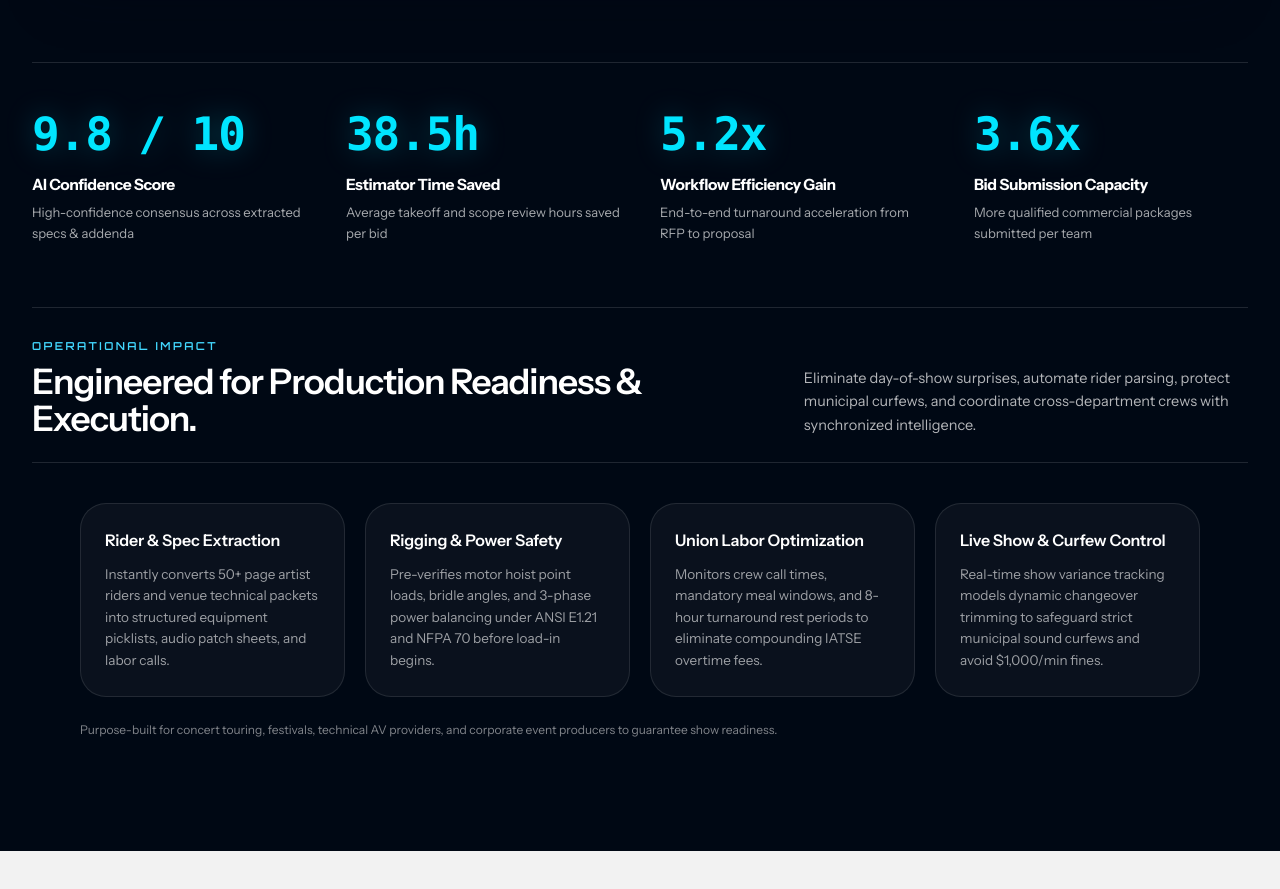
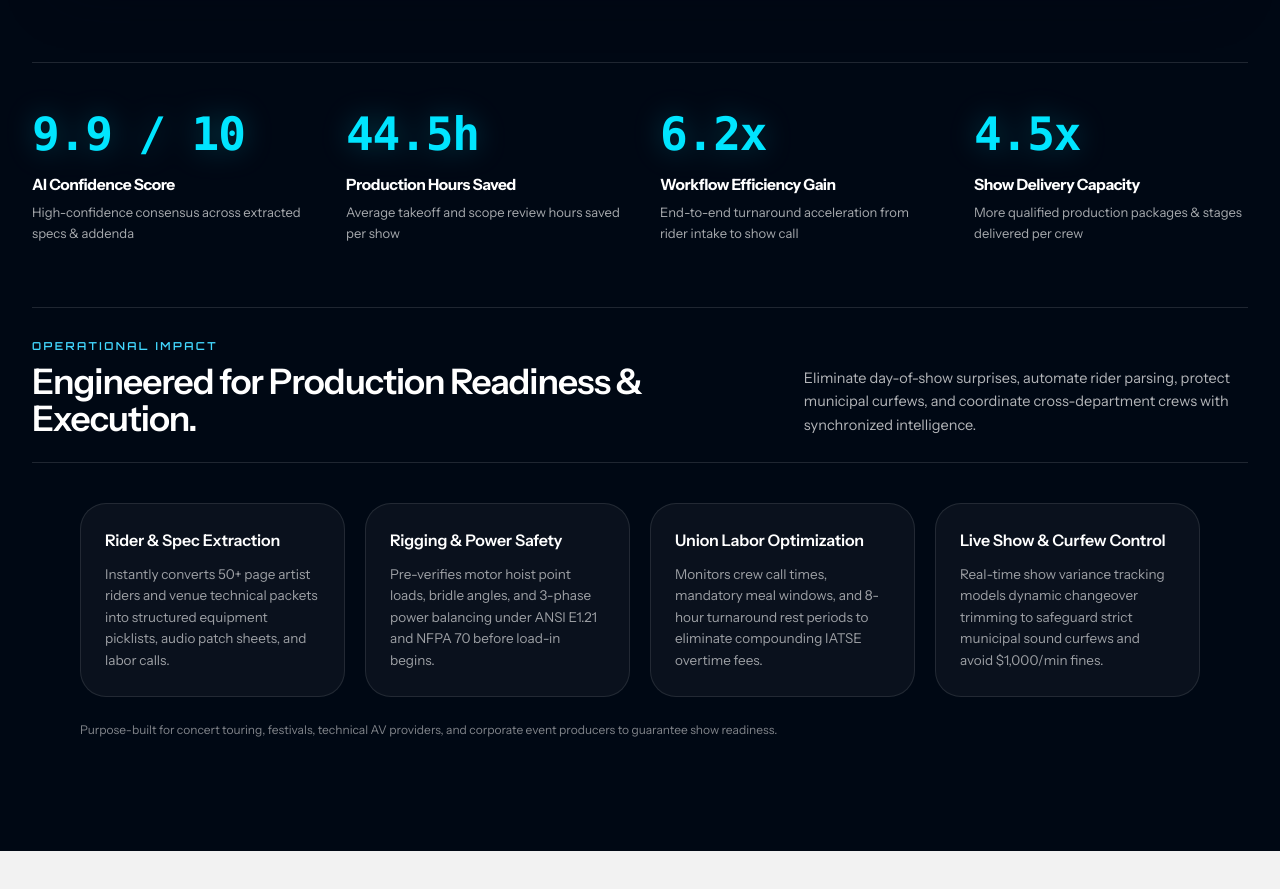
Before and after one commit to sannidhya-nestack/Qorvesqia-product-landing, a Next.js app: page / in a window 1280 px wide. Shown: the part 2767-3656 px from the top of the page. Built offline with nearby package versions, Linux system fonts and the light colour scheme; no server answers.

Commit message:
feat(kpis): update KPI numbers and production metrics in Platform section

```diff
--- a/components/sections/Platform.tsx
+++ b/components/sections/Platform.tsx
@@ -67,7 +67,7 @@ export default function Platform() {
             {/* KPI 1: AI Confidence Score */}
             <div className="flex flex-col">
               <div className="text-[clamp(2.2rem,3.6vw,3.4rem)] font-bold tracking-tight text-[#00e5ff] font-mono-ui leading-none drop-shadow-[0_0_14px_rgba(0,229,255,0.25)]">
-                9.8 / 10
+                9.9 / 10
               </div>
               <h4 className="mt-4 text-[15.5px] font-bold text-white tracking-tight">
                 AI Confidence Score
@@ -77,42 +77,42 @@ export default function Platform() {
               </p>
             </div>
 
-            {/* KPI 2: Estimator Time Saved */}
+            {/* KPI 2: Production Hours Saved */}
             <div className="flex flex-col">
               <div className="text-[clamp(2.2rem,3.6vw,3.4rem)] font-bold tracking-tight text-[#00e5ff] font-mono-ui leading-none drop-shadow-[0_0_14px_rgba(0,229,255,0.25)]">
-                38.5h
+                44.5h
               </div>
               <h4 className="mt-4 text-[15.5px] font-bold text-white tracking-tight">
-                Estimator Time Saved
+                Production Hours Saved
               </h4>
               <p className="mt-1.5 text-[13px] leading-[1.55] text-white/65">
-                Average takeoff and scope review hours saved per bid
+                Average takeoff and scope review hours saved per show
               </p>
             </div>
 
             {/* KPI 3: Workflow Efficiency Gain */}
             <div className="flex flex-col">
               <div className="text-[clamp(2.2rem,3.6vw,3.4rem)] font-bold tracking-tight text-[#00e5ff] font-mono-ui leading-none drop-shadow-[0_0_14px_rgba(0,229,255,0.25)]">
-                5.2x
+                6.2x
               </div>
               <h4 className="mt-4 text-[15.5px] font-bold text-white tracking-tight">
                 Workflow Efficiency Gain
               </h4>
               <p className="mt-1.5 text-[13px] leading-[1.55] text-white/65">
-                End-to-end turnaround acceleration from RFP to proposal
+                End-to-end turnaround acceleration from rider intake to show call
               </p>
             </div>
 
-            {/* KPI 4: Bid Submission Capacity */}
+            {/* KPI 4: Show Delivery Capacity */}
             <div className="flex flex-col">
               <div className="text-[clamp(2.2rem,3.6vw,3.4rem)] font-bold tracking-tight text-[#00e5ff] font-mono-ui leading-none drop-shadow-[0_0_14px_rgba(0,229,255,0.25)]">
-                3.6x
+                4.5x
               </div>
               <h4 className="mt-4 text-[15.5px] font-bold text-white tracking-tight">
-                Bid Submission Capacity
+                Show Delivery Capacity
               </h4>
               <p className="mt-1.5 text-[13px] leading-[1.55] text-white/65">
-                More qualified commercial packages submitted per team
+                More qualified production packages &amp; stages delivered per crew
               </p>
             </div>
           </div>
```
